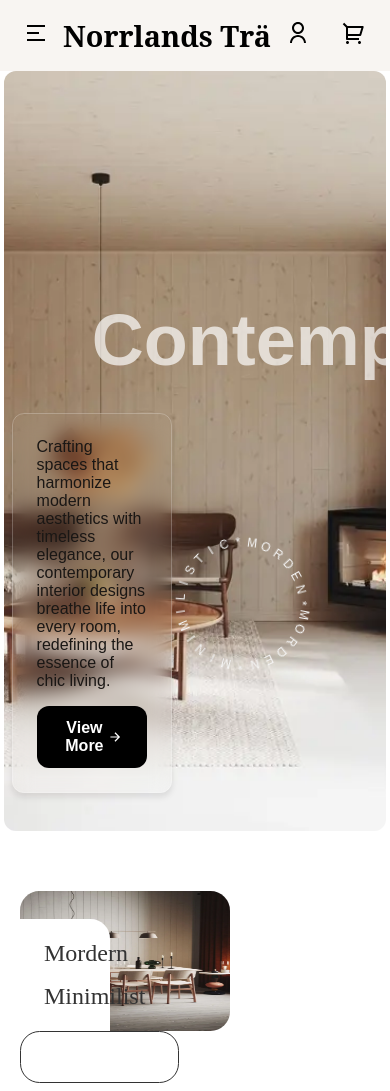
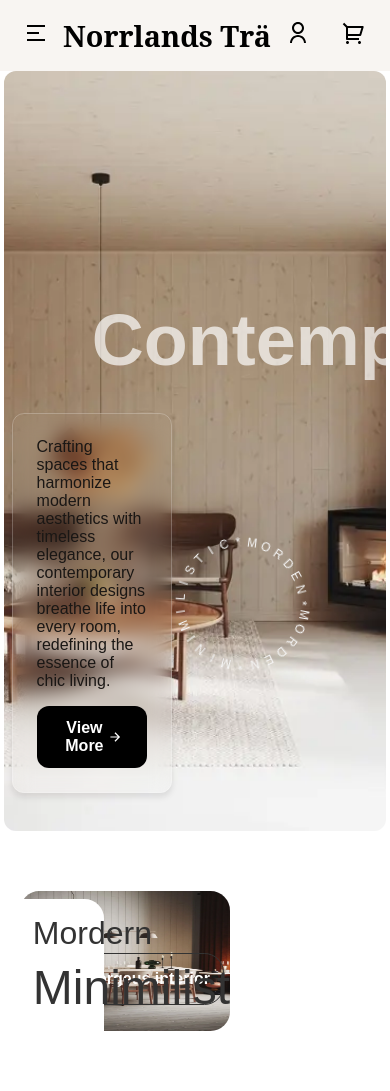
Before and after one commit to Premkmaurya/interior-website, a React (Vite) app: page / in a window 390 px wide. Built offline with nearby package versions, Linux system fonts and the light colour scheme.

Commit message:
Refactor AboutSection styles for improved layout and responsiveness

```diff
--- a/src/components/home/about__section/AboutSection.scss
+++ b/src/components/home/about__section/AboutSection.scss
@@ -1,6 +1,7 @@
 .about__section {
   width: 100%;
   padding: 60px 20px;
+  font-family: var(--font-family);
 
   .about__image_wrapper {
     width: 60%;
@@ -13,15 +14,15 @@
       border-radius: 5vw;
     }
     .about__image_overlay {
-      position: relative;
+      position: absolute;
       width: 100%;
-      height: 100%;
-      background-color: red;
+      bottom:0;
+      height: 30vh;
       border-radius: 5vw;
       .highlighted_text {
         position: absolute;
-        top: 0;
-        left: 0;
+        bottom: 10%;
+        right: 3%;
         button {
           background: none;
           border: 1px solid var(--color-primary);
@@ -37,16 +38,20 @@
         position: absolute;
         bottom: 0;
         left: 0;
+        width: 40%;
+        background-color: #fff;
+        color: var(--color-primary);
+        border-top-right-radius: 5vw;
         .about__image_overlay_text {
           display: flex;
           flex-direction: column;
-          gap: 1rem;
-          font-size: 1.5rem;
-          padding: 1.3rem 1.5rem;
-          color: var(--color-primary);
-          background-color: #fff;
-          border-top-right-radius: 5vw;
+          gap: 0.5rem;
+          font-size: 2rem;
+          padding: 1rem 0.8rem;
           width: 60%;
+          .second_text {
+            font-size: 3rem;
+          }
         }
       }
     }
```
